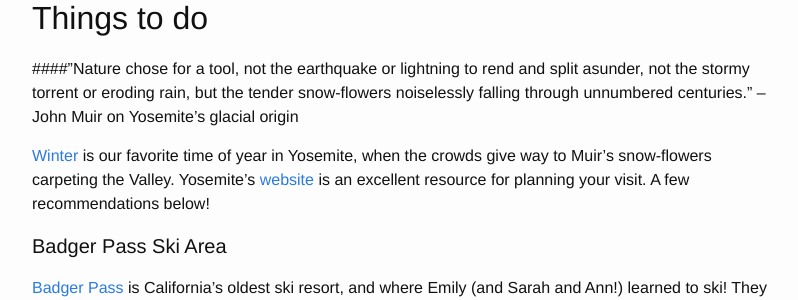
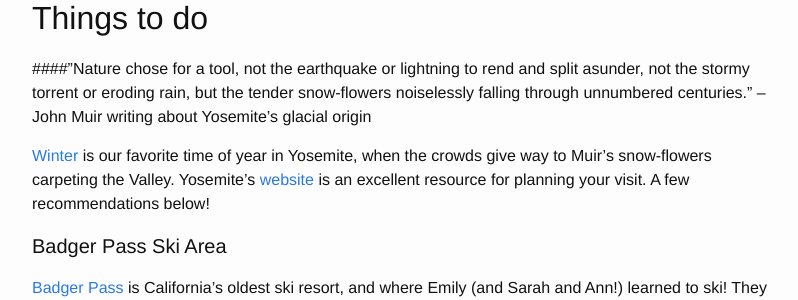
Before and after one commit to j-e-yosemite/j-e-yosemite.github.io, a Jekyll site: the page built from details.md, in a window 1280 px wide and 900 px high, scrolled down 1486 px. Shown: the part 200-500 px from the top of the window, without its empty margins (238-1036 px from the left). Built offline with Jekyll 4.4.1, drawn with Linux system fonts in a browser that asks for light colours.

Commit message:
Edits to John Muir quote

```diff
--- a/details.md
+++ b/details.md
@@ -64,7 +64,7 @@ Due to the very limited size of our venue, we regret that we can't invite childr
 
 ## Things to do
 
-####"Nature chose for a tool, not the earthquake or lightning to rend and split asunder, not the stormy torrent or eroding rain, but the tender snow-flowers noiselessly falling through unnumbered centuries." -- John Muir on Yosemite's glacial origin
+####"Nature chose for a tool, not the earthquake or lightning to rend and split asunder, not the stormy torrent or eroding rain, but the tender snow-flowers noiselessly falling through unnumbered centuries." -- John Muir writing about Yosemite's glacial origin
 
 [Winter](http://www.nps.gov/yose/planyourvisit/winter.htm) is our favorite time of year in Yosemite, when the crowds give way to Muir's snow-flowers carpeting the Valley. Yosemite's [website](http://www.travelyosemite.com/) is an excellent resource for planning your visit. A few recommendations below!
 
```
